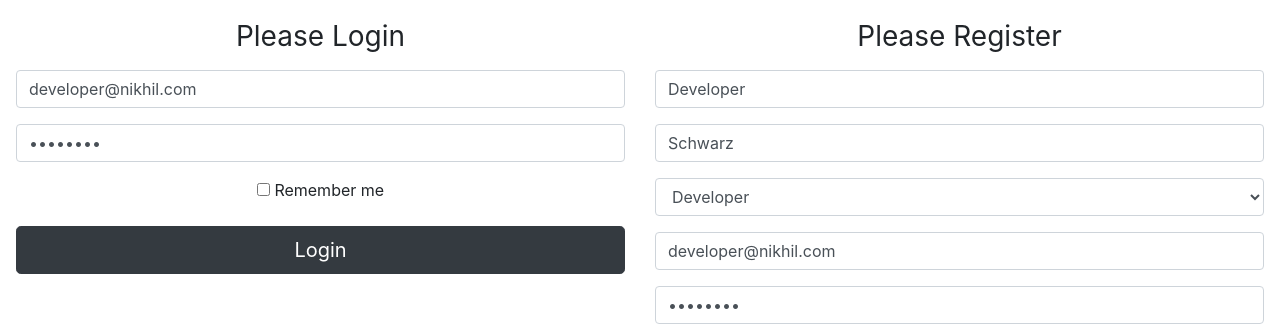
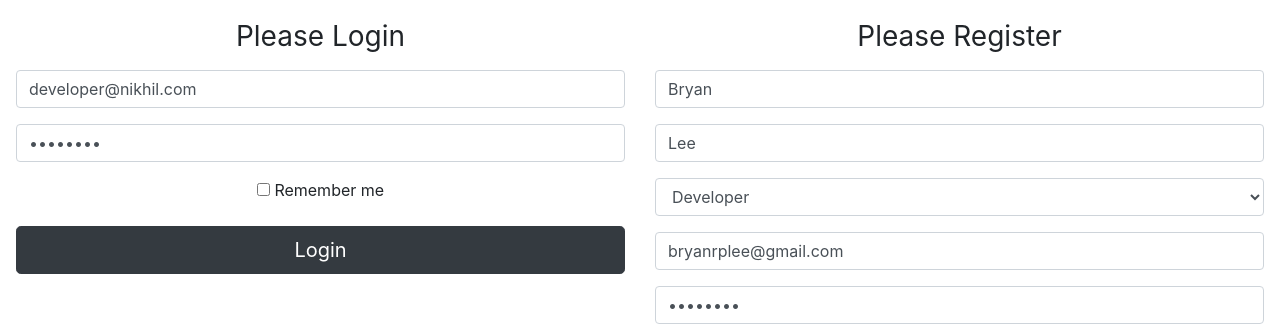
Before and after one commit to Bhryno/IssueTracker, a React (Create React App) app: page /bugtrail-v3/register-and-login in a window 1280 px wide. Shown: the part 172-498 px from the top of the page. Built offline with nearby package versions, Linux system fonts and the light colour scheme; no server answers.

Commit message:
Intrinsic documentation

```diff
--- a/src/components/register/register.component.tsx
+++ b/src/components/register/register.component.tsx
@@ -10,10 +10,10 @@ interface UserRegister {
 const Register = () => {
     const history = useHistory()
     const [userCredentials, setUserCredentials] = useState<UserRegister>({
-        fName: 'Developer',
-        lName: 'Schwarz',
+        fName: 'Bryan',
+        lName: 'Lee',
         role: 'Developer',
-        email: 'developer@nikhil.com',
+        email: 'bryanrplee@gmail.com',
         password: '12345678',
         confirmPassword: '12345678'
     })
```
